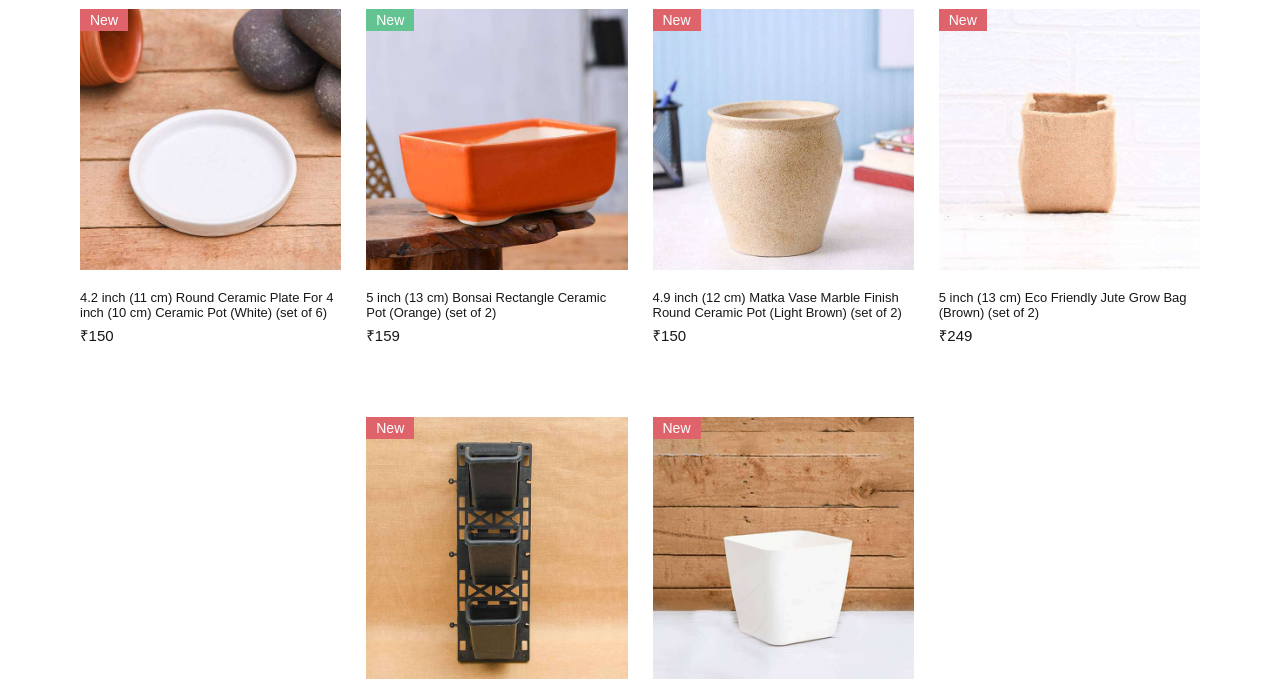
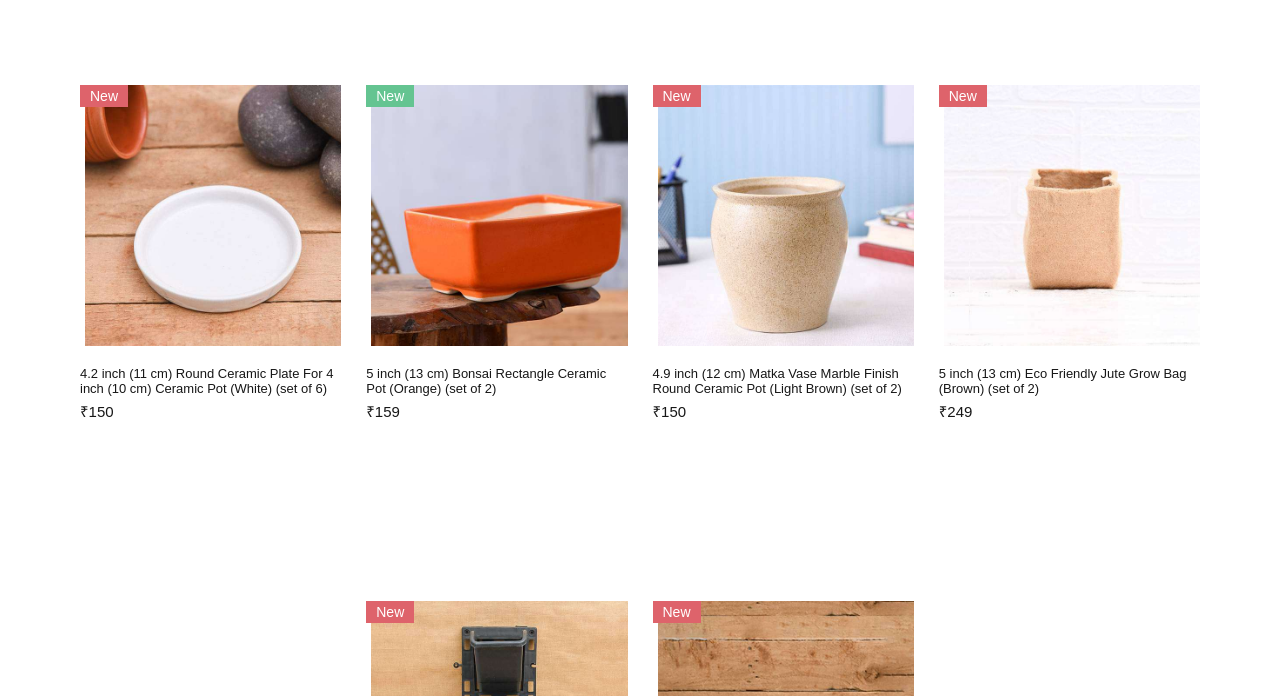
Before and after one commit to djha09/everleaf2, a plain HTML site: page everleaf/pots.html in a window 1280 px wide. Shown: the part 145-841 px from the top of the page. Drawn offline with nearby package versions, Linux system fonts and the light colour scheme; files that its build step writes are made by us from their sources.

Commit message:
Update and rename plantcare.html to pots.html

```diff
--- a/everleaf/plantcare.html
+++ b/everleaf/pots.html
@@ -4,7 +4,7 @@
     <meta charset="UTF-8">
     <meta name="viewport" content="width=device-width, initial-scale=1.0">
     <title>Medicinal Plants</title>
-    <link rel="stylesheet" href="./plants.css">
+    <link rel="stylesheet" href="./assets/css/style.css">
 </head>
 <body>
     <!--
```
